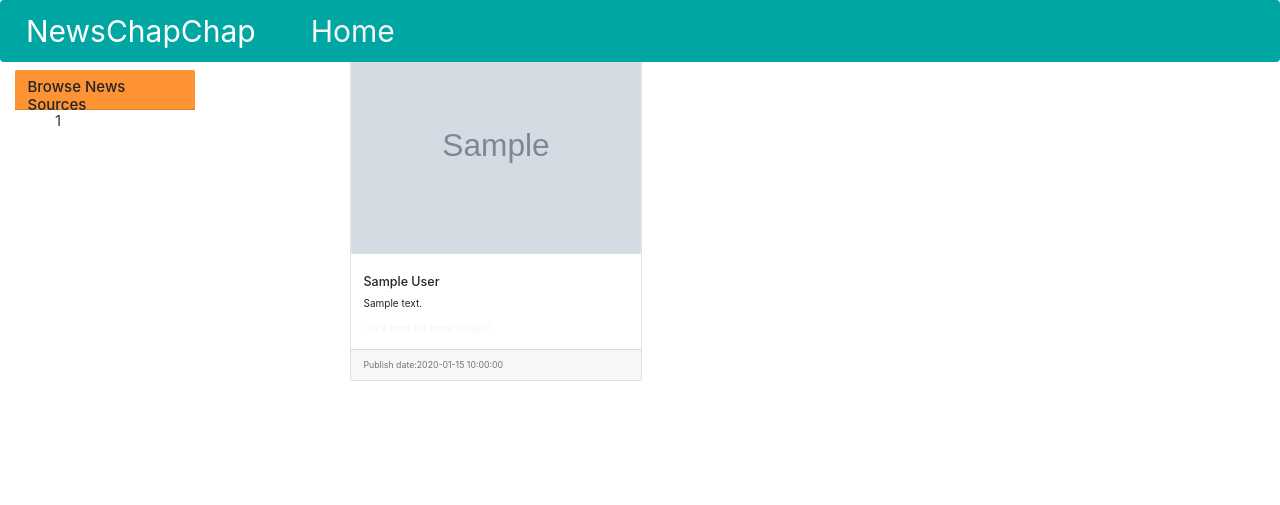
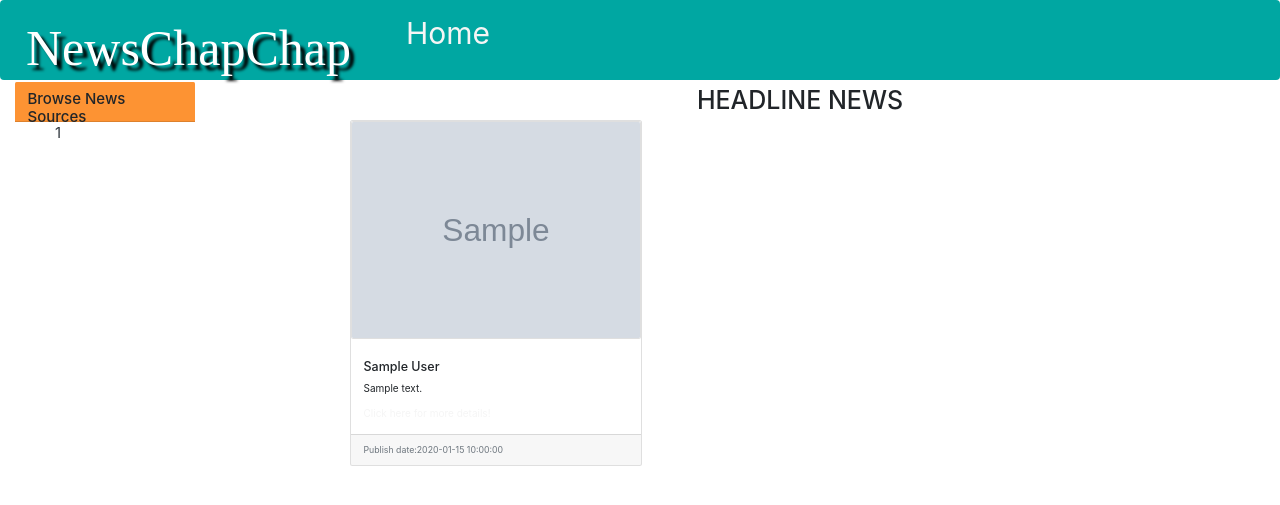
Before and after one commit to KaranjaK/News-Api, a Flask app: template app/templates/index.html in a window 1280 px wide. Shown: the top 505 px of the page. Run offline with Flask 2, Linux system fonts and the light colour scheme; the template is opened without the code that fills it: most values are stand-ins (such as "Sample title", 1, 10 or a date in 2020); grey boxes marked "Sample" are stand-in pictures; some libraries are stand-ins or nearby versions.

Commit message:
It will add styling to the app

```diff
--- a/app/static/css/styles.css
+++ b/app/static/css/styles.css
@@ -1,15 +1,23 @@
 .navbar{
     font-size: 3rem;
     background-color: #00a7a2;
+    height: 8rem;
+    padding-bottom: 2rem;
 }
 .navbar-brand{
-    font-size: 3rem;
+    font-size: 5rem;
+    font-family: Tangerine;
+    text-shadow: .5rem .5rem .3rem #000;
 }
 a {
     color: whitesmoke;
 }
+.links{
+    font-family: Alfa Slab One;
+    text-shadow: .2rem .2rem .3rem #000;
+}
 .card-column{
-    margin-top: 7rem;
+    margin-top: 8.2rem;
 }
 .card-header{
     height: 4rem;
@@ -20,3 +28,17 @@ a {
     font-size: 1.5rem;
     color: black;
 }
+.col-9{
+    margin-top: 8.5rem;
+}
+.browse{
+    font-family: Concert One;
+    font-size: 1.6rem;
+    color: whitesmoke;
+    font-weight: 900;
+    text-shadow: .2rem .2rem .3rem #000;
+}
+.headlinenews{
+    text-align: center;
+    font-family: Alfa Slab One;
+}
```
